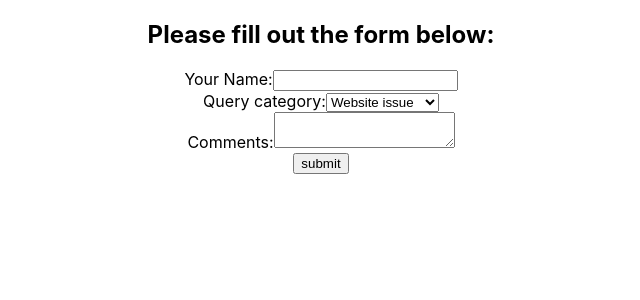
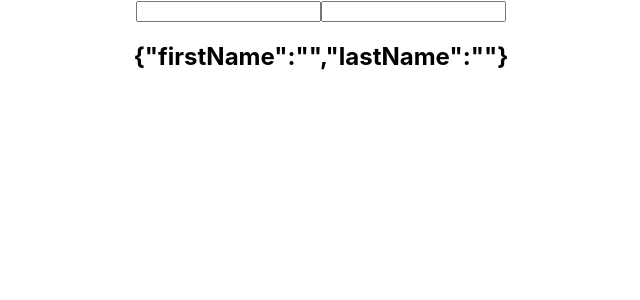
Before and after one commit to Matthew-Hurrell/react-hooks, a React (Create React App) app in the folder react-example/: page / in a window 1280 px wide. Shown: the top 300 px of the page, without its empty margins (319-959 px from the left). Built offline with nearby package versions, Linux system fonts and the light colour scheme.

Commit message:
Add use state js files

```diff
--- a/react-example/src/App.js
+++ b/react-example/src/App.js
@@ -2,12 +2,16 @@
 import './App.css';
 import ControlledForm from './components/ControlledForm';
 import ControlledFormHooks from './components/ControlledFormHooks';
+import UseStateWithArrays from './components/UseStateWithArrays';
+import UseStateWithObjects from './components/UseStateWithObjects';
 
 function App() {
   return (
     <div className="App">
       {/* <ControlledForm /> */}
-      <ControlledFormHooks />
+      {/* <ControlledFormHooks /> */}
+      {/* <UseStateWithArrays /> */}
+      <UseStateWithObjects />
     </div>
   );
 }
--- /dev/null
+++ b/react-example/src/components/UseStateWithArrays.js
@@ -0,0 +1,26 @@
+import React, {useState} from 'react'
+
+function UseStateWithArrays() {
+    const [nums, setNums] = useState([1,2,3]);
+    const addNums = () => {
+        setNums([...nums, nums.length + 1]);
+    }
+    const removeNum = () => {
+        setNums(
+            nums.filter((item, idx) => {
+                return idx !== nums.length - 1;
+            })
+        )
+    }
+    return (
+        <div>
+            <button onClick={addNums}>Add Item</button>
+            <button onClick={removeNum}>Remove Item</button>
+            <ul>
+                {nums.map(num => <li key={num}>{num}</li>)}
+            </ul>
+        </div>
+    )
+}
+
+export default UseStateWithArrays
--- /dev/null
+++ b/react-example/src/components/UseStateWithObjects.js
@@ -0,0 +1,31 @@
+import React, { useState } from 'react'
+
+function UseStateWithObjects() {
+    const [name, setName] = useState({ firstName: "", lastName: "" });
+
+    return (
+        <div>
+            <form>
+                <input
+                    type="text"
+                    value={name.firstName}
+                    onChange={e => setName({
+                        ...name,
+                        firstName: e.target.value
+                    })}
+                />
+                <input
+                    type="text"
+                    value={name.lastName}
+                    onChange={e => setName({
+                        ...name,
+                        lastName: e.target.value
+                    })}
+                />
+                <h2>{JSON.stringify(name)}</h2>
+            </form>
+        </div>
+    )
+}
+
+export default UseStateWithObjects
```
Also changed, not shown: 1 other file (tests, documents, lock files or other folders).
